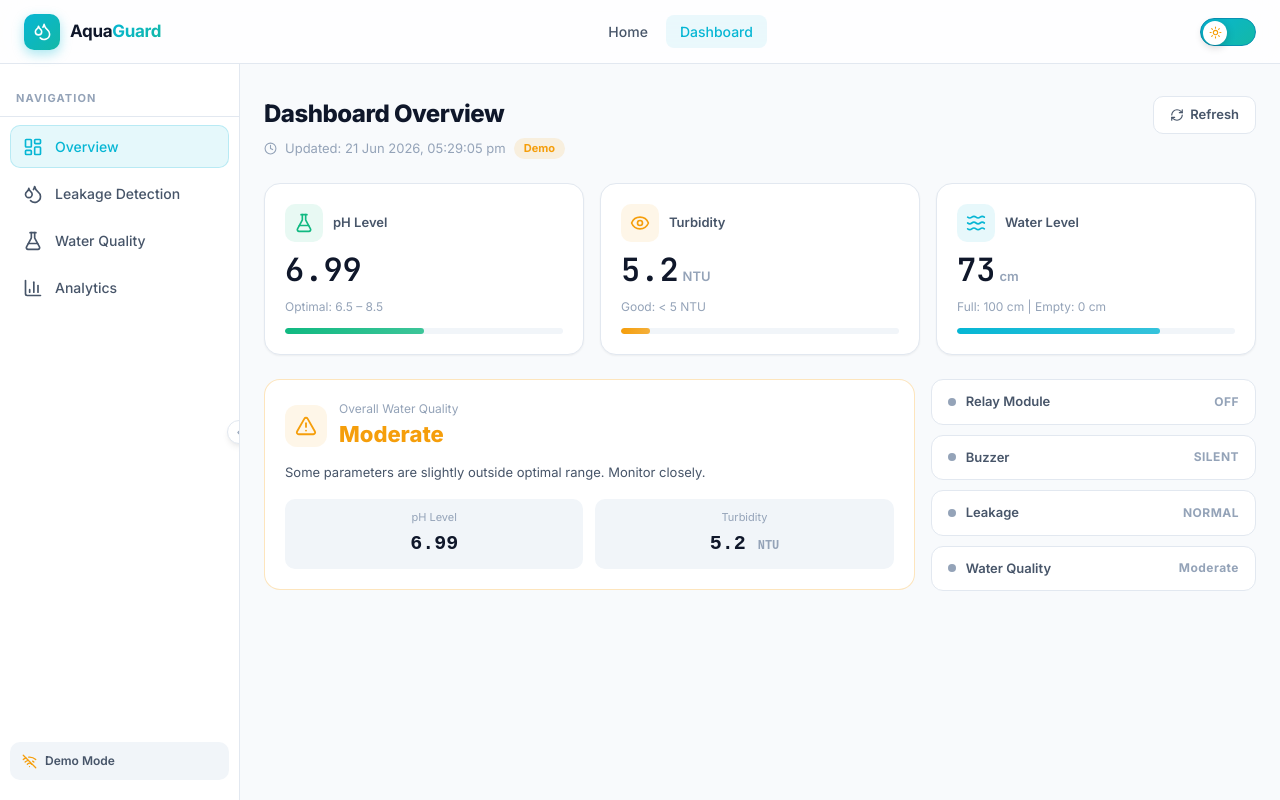
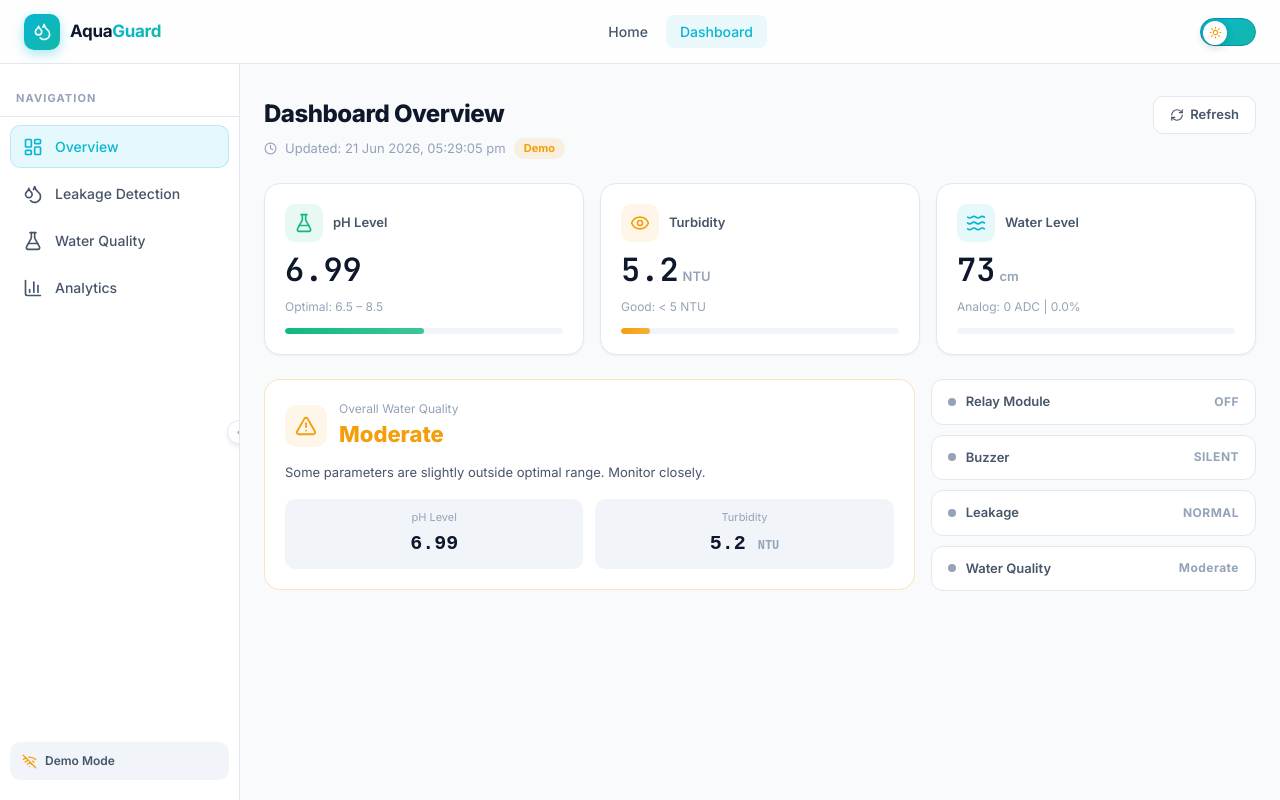
Before and after one commit to Priyansh-Shukla14/Water-Quality-Leakage-Detection, a React (Vite) app: page /dashboard in a window 1280 px wide. Built offline with nearby package versions, Linux system fonts and the light colour scheme; no server answers.

Commit message:
feat: added analog water level sensor D39 — shows raw ADC + percentage on dashboard alongside cm

```diff
--- a/server.js
+++ b/server.js
@@ -19,7 +19,9 @@ app.use(express.json());
 let latestSensorData = {
   ph: 7.0,
   turbidity: 0.0,
-  waterLevel: 50.0,
+  waterLevel: 0.0,
+  waterLevelRaw: 0,
+  waterLevelPct: 0.0,
   quality: "Good",
   leakageDetected: false,
   relayStatus: false,
@@ -61,7 +63,7 @@ app.get('/api/sensors/history', (req, res) => {
 
 // 3. POST /api/sensors/data - ESP32 sends sensor data here
 app.post('/api/sensors/data', (req, res) => {
-  const { ph, turbidity, waterLevel, leakageDetected, relayStatus, buzzerStatus } = req.body;
+  const { ph, turbidity, waterLevel, waterLevelRaw, waterLevelPct, leakageDetected, relayStatus, buzzerStatus } = req.body;
 
   if (ph === undefined || turbidity === undefined || waterLevel === undefined) {
     return res.status(400).json({
@@ -70,11 +72,12 @@ app.post('/api/sensors/data', (req, res) => {
     });
   }
 
-  // Update latest readings
   latestSensorData = {
     ph: Number(ph),
     turbidity: Number(turbidity),
     waterLevel: Number(waterLevel),
+    waterLevelRaw: Number(waterLevelRaw ?? 0),
+    waterLevelPct: Number(waterLevelPct ?? 0),
     quality: calculateQuality(Number(ph), Number(turbidity)),
     leakageDetected: !!leakageDetected,
     relayStatus: !!relayStatus,
--- a/src/pages/Dashboard.jsx
+++ b/src/pages/Dashboard.jsx
@@ -214,8 +214,8 @@ export default function Dashboard({ data, loading, isMock, onRefresh }) {
           <ProgressBar value={Math.min((data?.turbidity || 0) / 50 * 100, 100)} color={turbColor} />
         </MetricCard>
 
-        <MetricCard icon={Waves} title="Water Level" value={data?.waterLevel?.toFixed(0)} unit="cm" color={levelColor} subtitle="Full: 100 cm | Empty: 0 cm">
-          <ProgressBar value={(data?.waterLevel / 100) * 100} color={levelColor} />
+        <MetricCard icon={Waves} title="Water Level" value={data?.waterLevel?.toFixed(0)} unit="cm" color={levelColor} subtitle={`Analog: ${data?.waterLevelRaw ?? 0} ADC | ${data?.waterLevelPct?.toFixed(1) ?? '0.0'}%`}>
+          <ProgressBar value={data?.waterLevelPct ?? 0} color={levelColor} />
         </MetricCard>
       </div>
 
```
Also changed, not shown: 1 other file (tests, documents, lock files or other folders).
